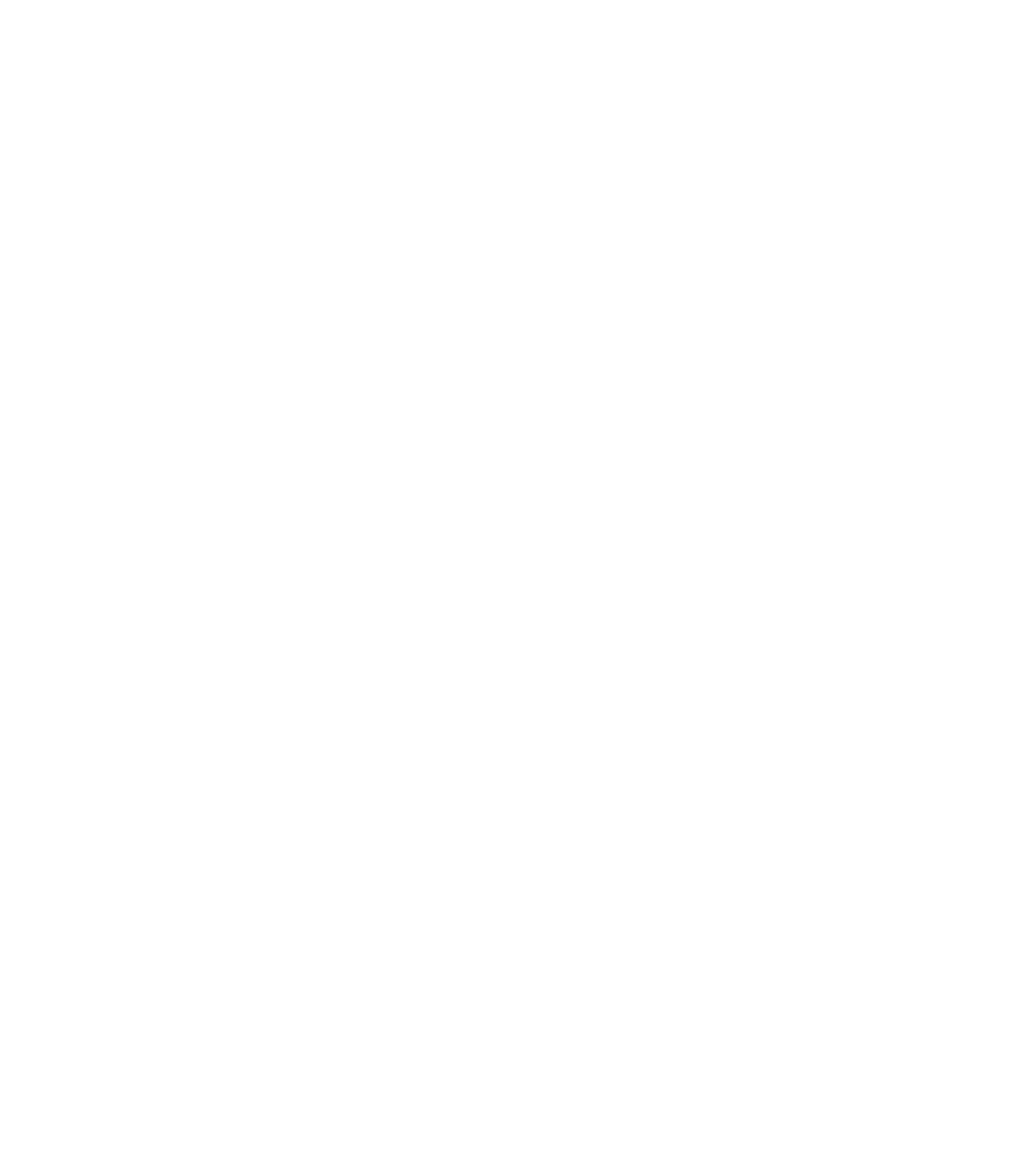
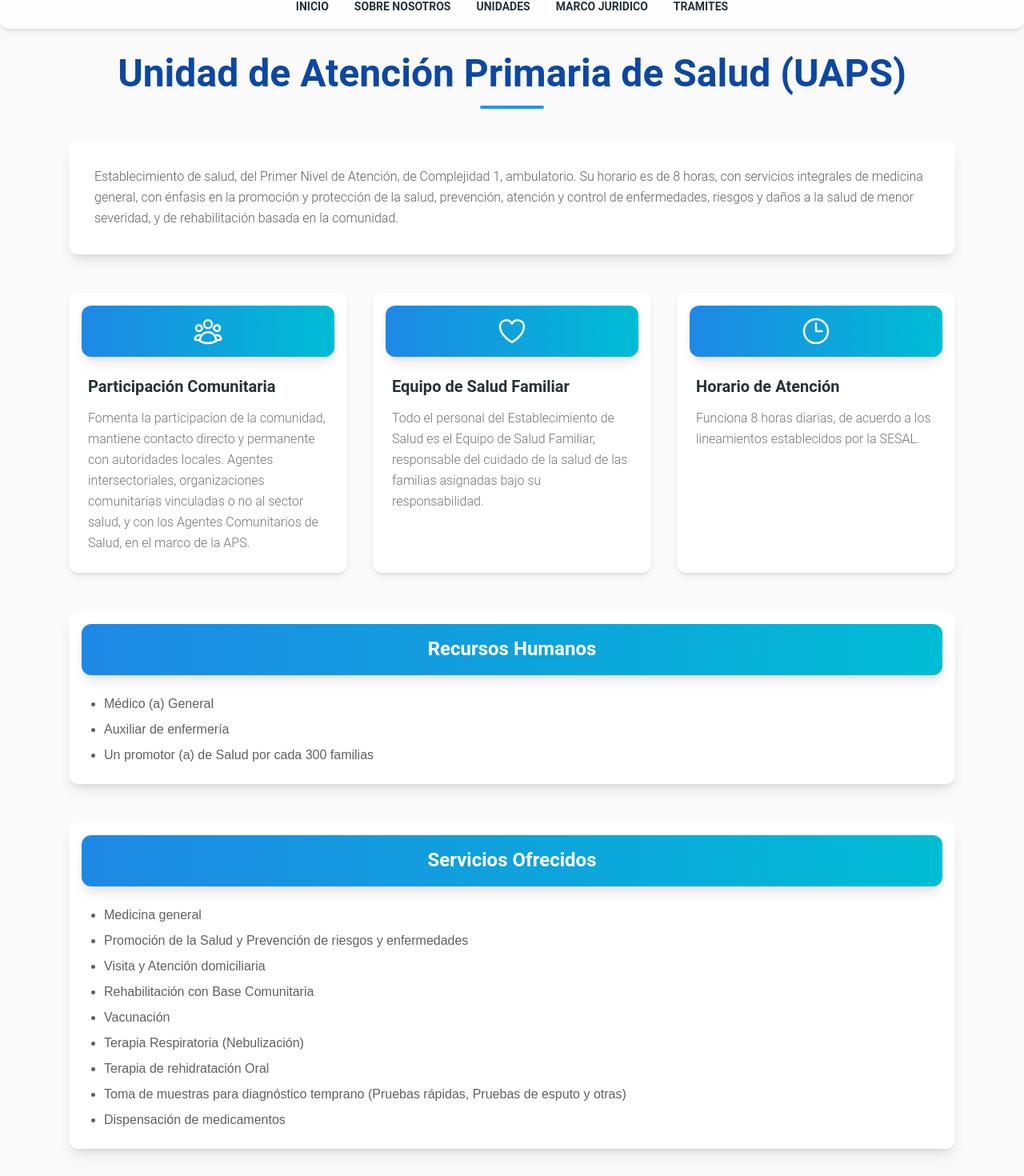
Before and after one commit to SerlioGiron/Pagina-web-Region-Metropolitana-DC, a Next.js app: page /Establecimientos/UAPS in a window 1280 px wide. Shown: the part 115-1585 px from the top of the page at 80% size. Before the commit the page ends 800 px from the top, so only its background shows below. Built offline with nearby package versions, Linux system fonts and the light colour scheme.

Commit message:
cambios en UAPS, para mostrar info

```diff
--- a/src/app/Establecimientos/UAPS/page.jsx
+++ b/src/app/Establecimientos/UAPS/page.jsx
@@ -1,7 +1,160 @@
+'use client';
+import React from "react";
+import {Typography, Card, CardBody, CardHeader} from "@material-tailwind/react";
+import {StickyNavbar} from "@/components/StickyNavbar";
+import {FooterWithSocialLinks} from "@/components/Footer";
+import { NavbarSimple } from "@/components/NavbarMarco";
+import {
+    UserGroupIcon,
+    ClockIcon,
+    HeartIcon,
+    WrenchScrewdriverIcon,
+} from "@heroicons/react/24/outline";
+
 export default function UAPS() {
+    const uapsInfo = {
+        name: "Unidad de Atención Primaria de Salud (UAPS)",
+        descripcion: "Establecimiento de salud, del Primer Nivel de Atención, de Complejidad 1, ambulatorio. Su horario es de 8 horas, con servicios integrales de medicina general, con énfasis en la promoción y protección de la salud, prevención, atención y control de enfermedades, riesgos y daños a la salud de menor severidad, y de rehabilitación basada en la comunidad.",
+        caracteristicas: [
+            {
+                titulo: "Participación Comunitaria",
+                descripcion: "Fomenta la participacion de la comunidad, mantiene contacto directo y permanente con autoridades locales. Agentes intersectoriales, organizaciones comunitarias vinculadas o no al sector salud, y con los Agentes Comunitarios de Salud, en el marco de la APS.",
+                icon: UserGroupIcon,
+            },
+            {
+                titulo: "Equipo de Salud Familiar",
+                descripcion: "Todo el personal del Establecimiento de Salud es el Equipo de Salud Familiar, responsable del cuidado de la salud de las familias asignadas bajo su responsabilidad.",
+                icon: HeartIcon,
+            },
+            {
+                titulo: "Horario de Atención",
+                descripcion: "Funciona 8 horas diarias, de acuerdo a los lineamientos establecidos por la SESAL.",
+                icon: ClockIcon,
+            },
+        ],
+        recursosHumanos: {
+            titulo: "Recursos Humanos",
+            personal: [
+                "Médico (a) General",
+                "Auxiliar de enfermería",
+                "Un promotor (a) de Salud por cada 300 familias"
+            ]
+        },
+        servicios: {
+            titulo: "Servicios Ofrecidos",
+            lista: [
+                "Medicina general",
+                "Promoción de la Salud y Prevención de riesgos y enfermedades",
+                "Visita y Atención domiciliaria",
+                "Rehabilitación con Base Comunitaria",
+                "Vacunación",
+                "Terapia Respiratoria (Nebulización)",
+                "Terapia de rehidratación Oral",
+                "Toma de muestras para diagnóstico temprano (Pruebas rápidas, Pruebas de esputo y otras)",
+                "Dispensación de medicamentos"
+            ]
+        }
+    };
+
     return (
-        <div>
-            <h1>UAPS</h1>
+        <div className="min-h-screen bg-gray-50">
+            <StickyNavbar />
+            <NavbarSimple />
+
+            <div className="container mx-auto px-4 py-8">
+                {/* Encabezado principal */}
+                <div className="mb-10 text-center">
+                    <Typography
+                        variant="h1"
+                        className="text-3xl md:text-4xl lg:text-5xl font-bold text-blue-900 mb-4"
+                    >
+                        {uapsInfo.name}
+                    </Typography>
+
+                    <div className="flex justify-center">
+                        <div className="w-20 h-1 bg-blue-500 rounded-full"></div>
+                    </div>
+                </div>
+
+                {/* Descripción principal */}
+                <Card className="mb-12 overflow-hidden shadow-lg">
+                    <CardBody className="p-6 md:p-8">
+                        <Typography className="text-gray-700 whitespace-pre-line leading-relaxed">
+                            {uapsInfo.descripcion}
+                        </Typography>
+                    </CardBody>
+                </Card>
+
+                {/* Características principales */}
+                <div className="grid grid-cols-1 md:grid-cols-3 gap-8 mb-12">
+                    {uapsInfo.caracteristicas.map((caracteristica, index) => (
+                        <Card key={index} className="hover:shadow-xl transition-shadow duration-300">
+                            <CardHeader
+                                floated={false}
+                                className="h-16 bg-gradient-to-r from-blue-600 to-cyan-500 flex items-center justify-center"
+                            >
+                                <caracteristica.icon className="w-10 h-10 text-white" />
+                            </CardHeader>
+                            <CardBody className="p-6">
+                                <Typography
+                                    variant="h5"
+                                    color="blue-gray"
+                                    className="mb-3 font-semibold"
+                                >
+                                    {caracteristica.titulo}
+                                </Typography>
+                                <Typography className="text-gray-600">
+                                    {caracteristica.descripcion}
+                                </Typography>
+                            </CardBody>
+                        </Card>
+                    ))}
+                </div>
+
+                {/* Recursos Humanos */}
+                <Card className="mb-12 overflow-hidden shadow-lg">
+                    <CardHeader
+                        floated={false}
+                        className="h-16 bg-gradient-to-r from-blue-600 to-cyan-500 flex items-center justify-center"
+                    >
+                        <Typography variant="h4" className="text-white">
+                            {uapsInfo.recursosHumanos.titulo}
+                        </Typography>
+                    </CardHeader>
+                    <CardBody className="p-6">
+                        <ul className="list-disc pl-5 space-y-2">
+                            {uapsInfo.recursosHumanos.personal.map((item, index) => (
+                                <li key={index} className="text-gray-700">
+                                    {item}
+                                </li>
+                            ))}
+                        </ul>
+                    </CardBody>
+                </Card>
+
+                {/* Servicios */}
+                <Card className="mb-12 overflow-hidden shadow-lg">
+                    <CardHeader
+                        floated={false}
+                        className="h-16 bg-gradient-to-r from-blue-600 to-cyan-500 flex items-center justify-center"
+                    >
+                        <Typography variant="h4" className="text-white">
+                            {uapsInfo.servicios.titulo}
+                        </Typography>
+                    </CardHeader>
+                    <CardBody className="p-6">
+                        <ul className="list-disc pl-5 space-y-2">
+                            {uapsInfo.servicios.lista.map((servicio, index) => (
+                                <li key={index} className="text-gray-700 ">
+                                    {servicio}
+                                </li>
+                            ))}
+                        </ul>
+                    </CardBody>
+                </Card>
+            </div>
+
+            <FooterWithSocialLinks />
         </div>
     );
 }
```
Also changed, not shown: src/app/Establecimientos/UAPS/info.md (added, +30 -0 lines), src/app/Establecimientos/CSI/info.md (added).
